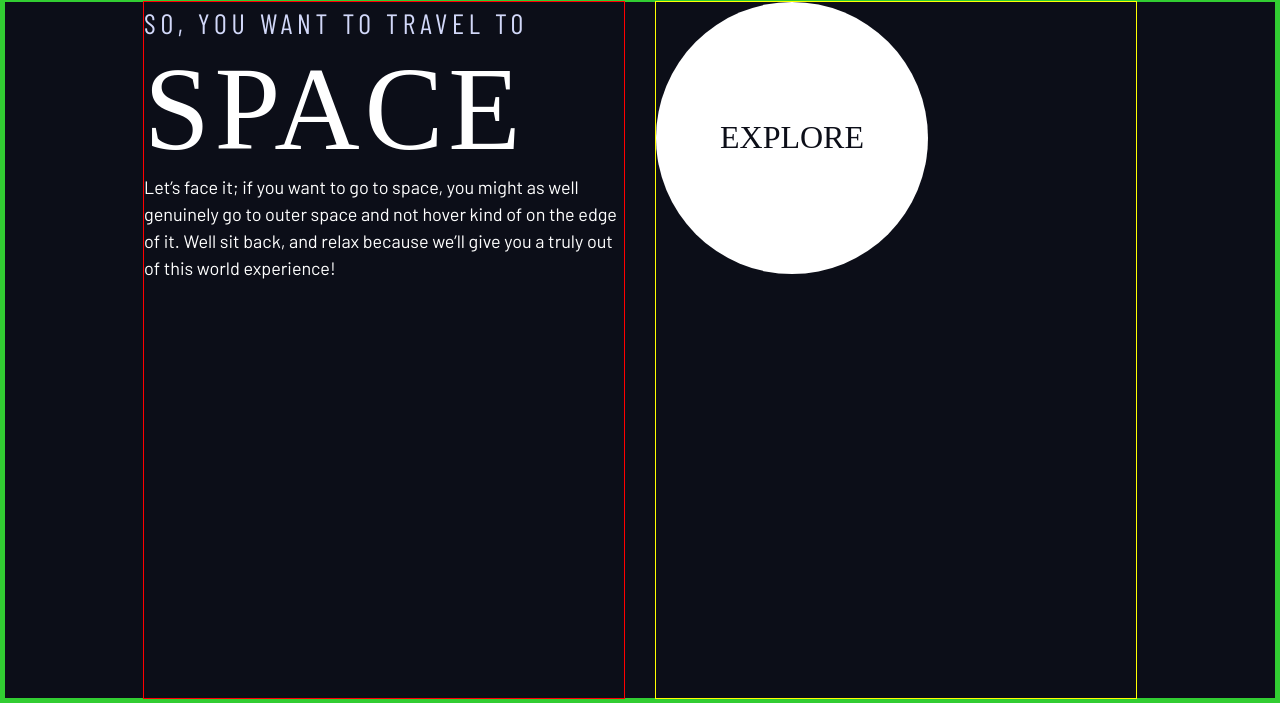
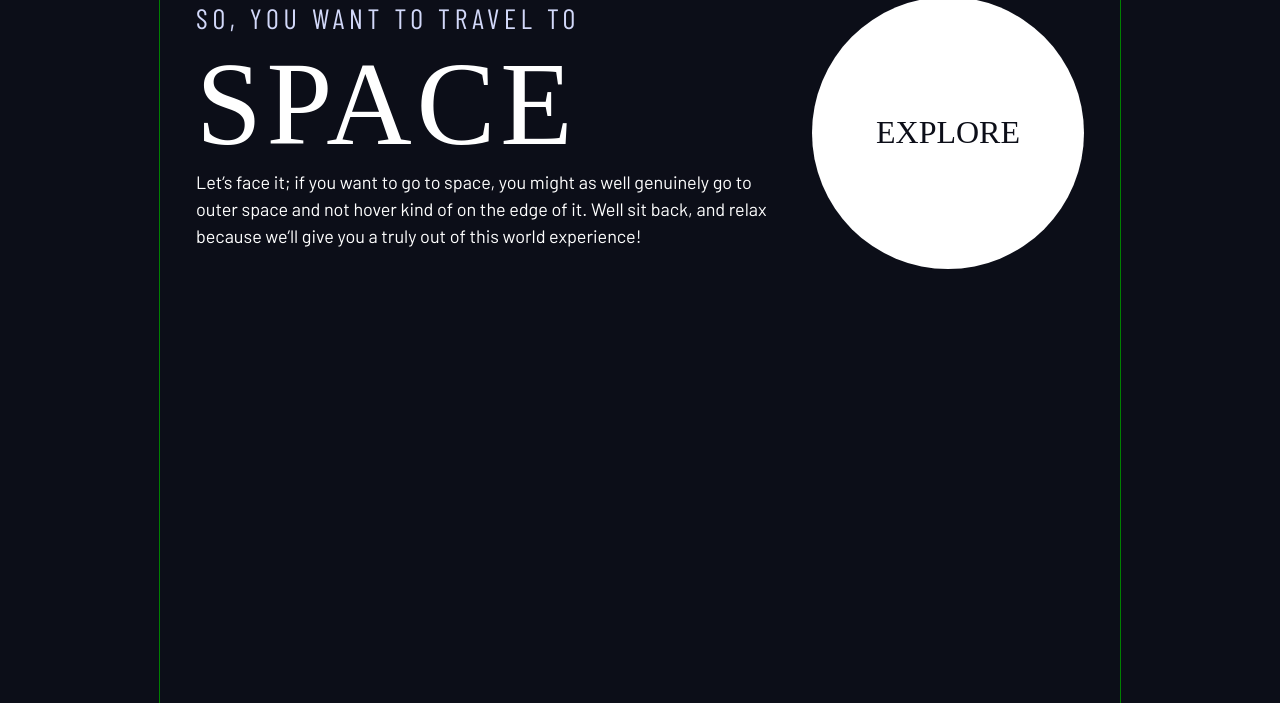
Before and after one commit to gunayakay/gunayakay.github.io, a website built with webpack: page The Homepage/index.html in a window 1280 px wide. Shown: the part 97-800 px from the top of the page. Built offline with nearby package versions, Linux system fonts and the light colour scheme; a web font is replaced by a local one.

Commit message:
flex layout

```diff
--- a/The Homepage/index.css
+++ b/The Homepage/index.css
@@ -128,6 +128,11 @@ select {
 .flex {
   display: flex;
   gap: var(--gap, 1rem);
+}
+
+.flex.even-columns {
+  width: 100%;
+  outline: 1px solid green;
 }
 
 .grid {
--- a/The Homepage/index.html
+++ b/The Homepage/index.html
@@ -42,7 +42,7 @@
         </ul>
     </nav>
     </header>
-    <div class="grid-container">
+    <div class="flex container even-columns" style="max-width: 60rem ">
     <div>
       <h1 class="text-accent fs-500 ff-sans-cond uppercase letter-spacing-1">So, you want to travel to
       <span class="d-block fs-900 ff-serif text-white ">Space</span></h1>
@@ -50,7 +50,7 @@
       outer space and not hover kind of on the edge of it. Well sit back, and relax
       because we’ll give you a truly out of this world experience! </p>
     </div>
-    <div>
+    <div style="display:flex ; justify-content: flex-end; align-items: flex-start;">
       <a href="#" class="large-button uppercase ff-serif fs-600 text-dark bg-white">Explore</a>
     </div>
   </div>
```
